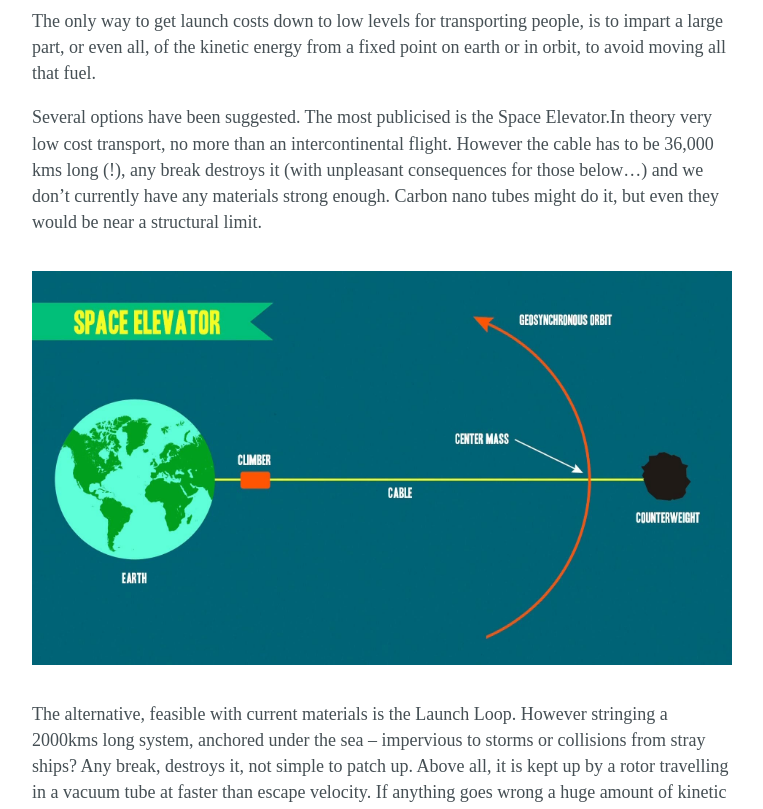
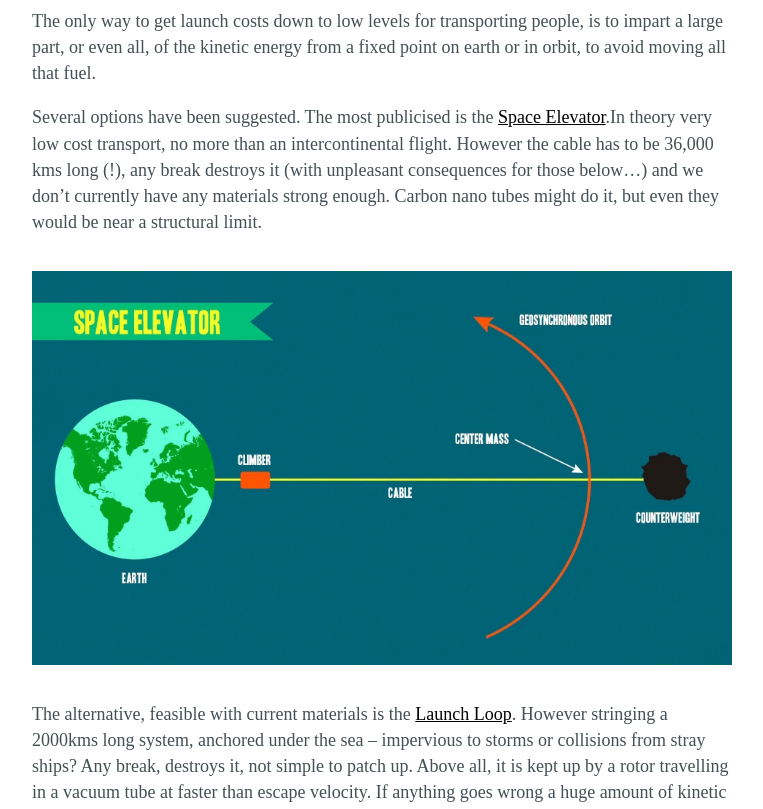
Before and after one commit to ffub/space-habitats, a Jekyll site: the page built from _posts/2016-05-14-alternatives-to-rockets-space-elevators.markdown, in a window 1280 px wide. Shown: the part 255-1064 px from the top of the page, without its empty margins (258-1021 px from the left). Built offline with Jekyll 4.4.1, drawn with Linux system fonts in a browser that asks for light colours; some of the changed lines change nothing that is shown; some of the changed text lies outside the part shown.

Commit message:
Updated Alternatives To Rockets Space Elevators

```diff
--- a/_posts/2016-05-14-alternatives-to-rockets-space-elevators.markdown
+++ b/_posts/2016-05-14-alternatives-to-rockets-space-elevators.markdown
@@ -5,11 +5,11 @@ date: 2016-05-14 18:35:00 +01:00
 
 The only way to get launch costs down to low levels for transporting people, is to impart a large part, or even all, of the kinetic energy from a fixed point on earth or in orbit, to avoid moving all that fuel.
 
-Several options have been suggested. The most publicised is the Space Elevator.In theory very low cost transport, no more than an intercontinental flight.  However the cable has to be 36,000 kms long (!), any break destroys it (with unpleasant consequences for those below…) and we don’t currently have any materials strong enough. Carbon nano tubes might do it, but even they would be near a structural limit.
+Several options have been suggested. The most publicised is the [Space Elevator](https://en.wikipedia.org/wiki/Space_elevator).In theory very low cost transport, no more than an intercontinental flight.  However the cable has to be 36,000 kms long (!), any break destroys it (with unpleasant consequences for those below…) and we don’t currently have any materials strong enough. Carbon nano tubes might do it, but even they would be near a structural limit.
 
 ![A space elevator](/uploads/space elevator.jpg)
 
-The alternative, feasible with current materials is the Launch Loop. However stringing a 2000kms long system, anchored under the sea – impervious to storms or collisions from stray ships? Any break, destroys it, not simple to patch up. Above all, it is kept up by a rotor travelling in a vacuum tube at faster than escape velocity. If anything goes wrong a huge amount of kinetic energy is released at one go.
+The alternative, feasible with current materials is the [Launch Loop](https://en.wikipedia.org/wiki/Launch_loop). However stringing a 2000kms long system, anchored under the sea – impervious to storms or collisions from stray ships? Any break, destroys it, not simple to patch up. Above all, it is kept up by a rotor travelling in a vacuum tube at faster than escape velocity. If anything goes wrong a huge amount of kinetic energy is released at one go.
 
 ![Lofstrom](/uploads/lofstrom.png)
 
```
